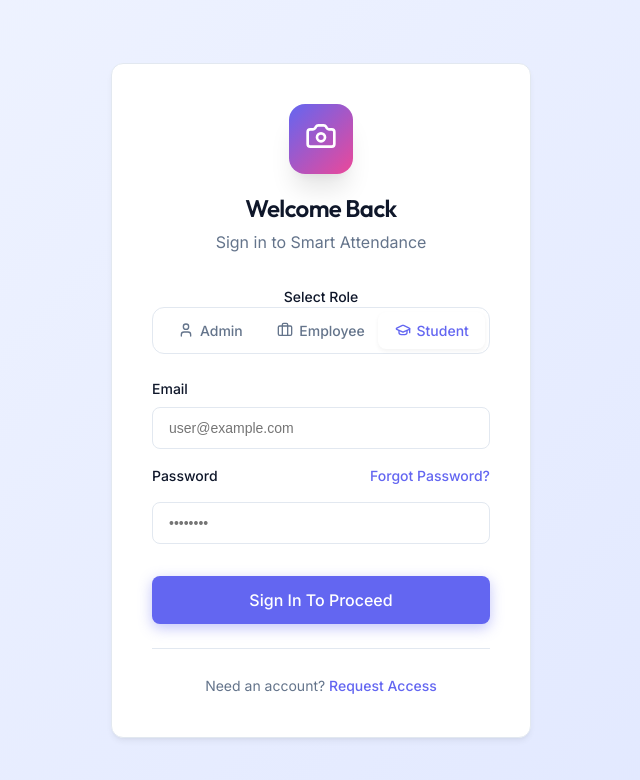
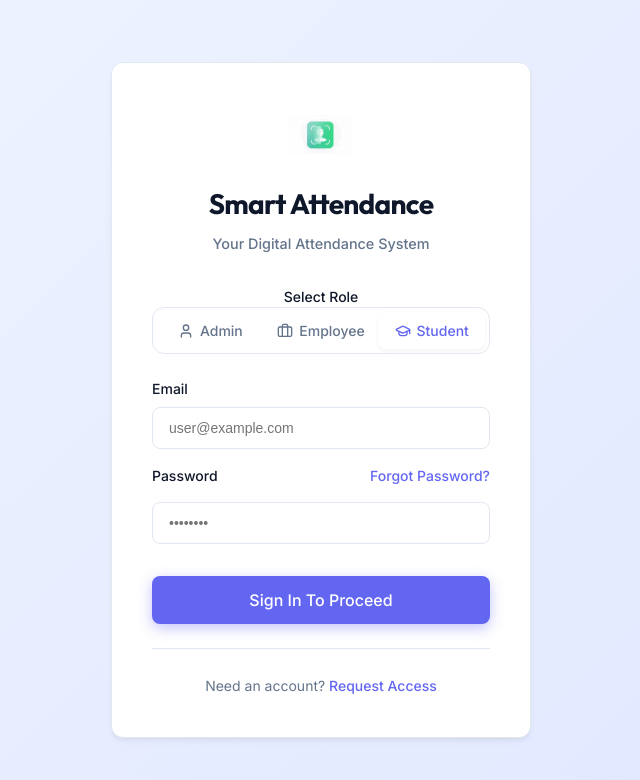
Before and after one commit to varshney654/Smart-Attendance, a React (Vite) app in the folder frontend/: page /login in a window 1280 px wide. Shown: the top 780 px of the page, without its empty margins (319-959 px from the left). Built offline with nearby package versions, Linux system fonts and the light colour scheme; no server answers.

Commit message:
add logo

```diff
--- a/frontend/index.html
+++ b/frontend/index.html
@@ -4,7 +4,7 @@
 <head>
   <meta name="google-site-verification" content="Ci4Q4BLZl0a3DvHcdZFAvzUoUFl4zc5D7Xy1knt5fuA" />
   <meta charset="UTF-8" />
-  <link rel="icon" type="image/svg+xml" href="/favicon.svg" />
+  <link rel="icon" type="image/png" href="/logo.png" />
   <meta name="viewport" content="width=device-width, initial-scale=1.0" />
   <meta name="description" content="Smart Attendance System for students and employees. Login, track attendance, and manage records easily online." />
   <meta name="keywords" content="smart attendance, attendance system, online attendance, student attendance, employee attendance" />
--- a/frontend/src/components/Header.jsx
+++ b/frontend/src/components/Header.jsx
@@ -18,9 +18,12 @@ const Header = () => {
       top: 0,
       zIndex: 5
     }}>
-      <h1 style={{ fontSize: '1.25rem', fontWeight: 600, color: 'var(--text-main)', margin: 0 }}>
-        {user?.role === 'Admin' ? 'Admin Dashboard' : 'Dashboard'}
-      </h1>
+      <div style={{ display: 'flex', alignItems: 'center', gap: '0.75rem' }}>
+        <img src="/logo.png" alt="Smart Attendance Logo" style={{ width: '32px', height: '32px', objectFit: 'contain' }} />
+        <h1 style={{ fontSize: '1.25rem', fontWeight: 600, color: 'var(--text-main)', margin: 0 }}>
+          Smart Attendance
+        </h1>
+      </div>
 
       <button
         onClick={logout}
--- a/frontend/src/pages/Login.jsx
+++ b/frontend/src/pages/Login.jsx
@@ -70,21 +70,21 @@ const Login = () => {
     }}>
       <div className="card glass animate-fade-in" style={{ width: '100%', maxWidth: '420px', padding: '2.5rem' }}>
         <div style={{ display: 'flex', flexDirection: 'column', alignItems: 'center', marginBottom: '2rem' }}>
-          <div style={{
-            background: 'linear-gradient(135deg, var(--primary), var(--secondary))',
-            color: 'white',
-            padding: '1rem',
-            borderRadius: '1rem',
-            marginBottom: '1rem',
-            boxShadow: 'var(--shadow-lg)'
-          }}>
-            <Camera size={32} />
-          </div>
-          <h2 style={{ fontSize: '1.5rem', textAlign: 'center', color: 'var(--text-main)', margin: 0 }}>
-            Welcome Back
+          <img
+            src="/logo.png"
+            alt="Smart Attendance Logo"
+            style={{
+              width: '64px',
+              height: '64px',
+              objectFit: 'contain',
+              marginBottom: '1rem'
+            }}
+          />
+          <h2 style={{ fontSize: '1.75rem', fontWeight: 700, textAlign: 'center', color: 'var(--text-main)', margin: 0 }}>
+            Smart Attendance
           </h2>
-          <p style={{ color: 'var(--text-muted)', margin: '0.25rem 0 0' }}>
-            Sign in to Smart Attendance
+          <p style={{ color: 'var(--text-muted)', margin: '0.5rem 0 0', fontSize: '0.9rem', fontWeight: 500 }}>
+            Your Digital Attendance System
           </p>
         </div>
 
```
Also changed, not shown: frontend/public/logo.png (added), 1 other file (tests, documents, lock files or other folders).
